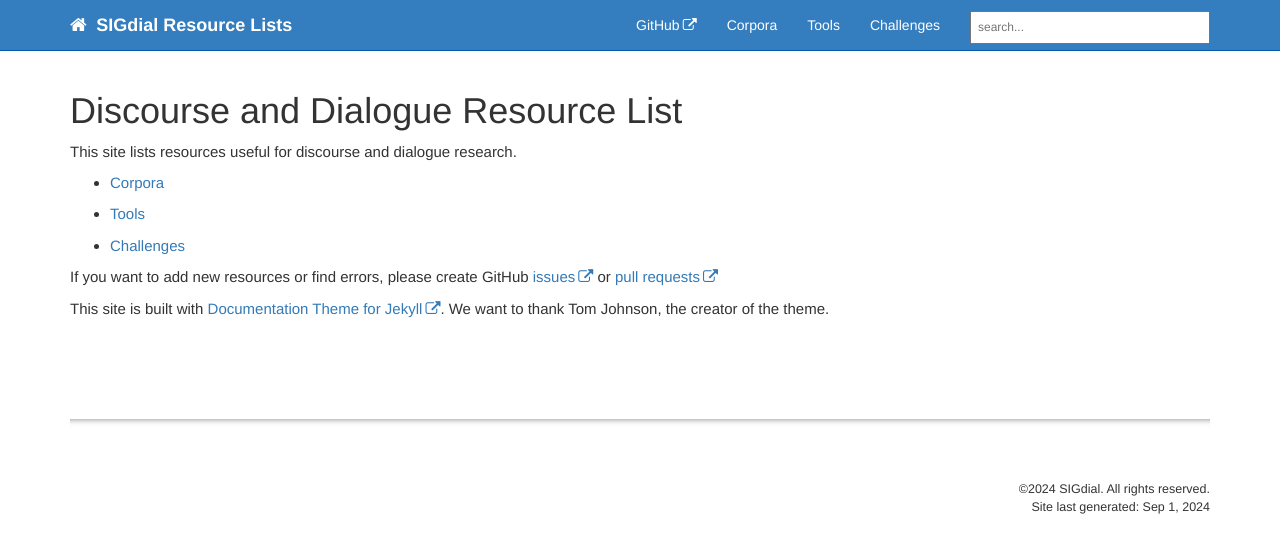
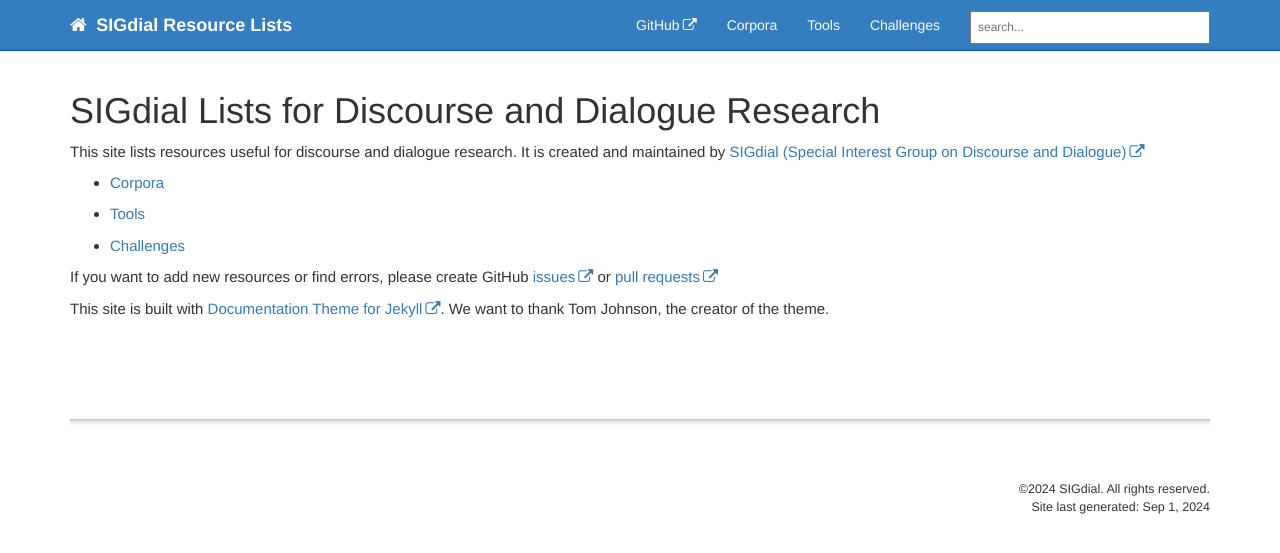
Before and after one commit to sigdial/sigdial-resources, a Jekyll site: the page built from index.md, in a window 1280 px wide. Shown: the top 553 px of the page. Built offline with Jekyll 4.4.1, drawn with Linux system fonts in a browser that asks for light colours; comment, search, counter and statistics services are not loaded.

Commit message:
Link to SIGdial website added

```diff
--- a/_config.yml
+++ b/_config.yml
@@ -6,7 +6,7 @@ output: web
 topnav_title: SIGdial Resource Lists
 # this appears on the top navigation bar next to the home button
 
-site_title: SIGdial Resource List
+site_title: SIGdial Resource Lists
 # this appears in the html browser tab for the site title (seen mostly by search engines, not users)
 
 company_name: SIGdial
@@ -118,3 +118,4 @@ github: [metadata]
 
 
 # Copyright 2021 Google LLC
+# Copyright 2024 SIGdial
--- a/index.md
+++ b/index.md
@@ -1,5 +1,5 @@
 ---
-title: "Discourse and Dialogue Resource List"
+title: "SIGdial Lists for Discourse and Dialogue Research"
 # keywords: home
 # tags: [home]
 sidebar: mydoc_sidebar
@@ -9,7 +9,7 @@ permalink: index.html
 toc: false
 ---
 
-This site lists resources useful for discourse and dialogue research.
+This site lists resources useful for discourse and dialogue research. It is created and maintained by [SIGdial (Special Interest Group on Discourse and Dialogue)](https://www.sigdial.org/)
 
 - [Corpora](corpora.html)
 - [Tools](tools.html)
```
